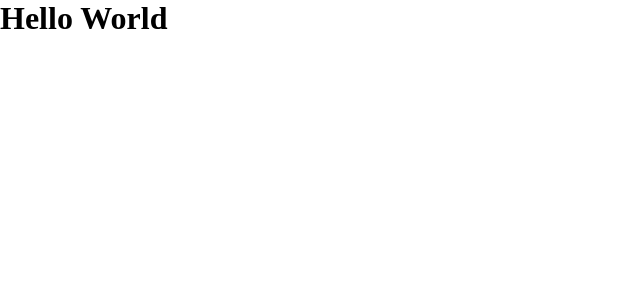
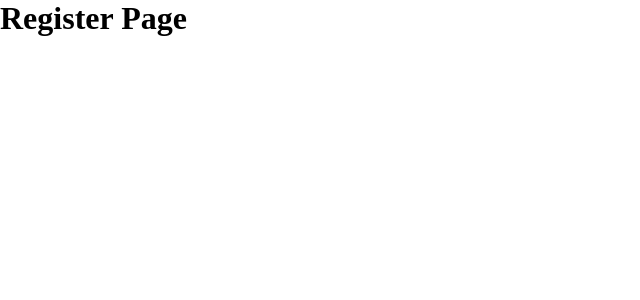
Before and after one commit to PilarczykM/Slack-Chat-App, a React (Create React App) app in the folder slack-on-hooks/: page /register in a window 1280 px wide. Shown: the top 300 px of the page, without its empty margins (0-640 px from the left). Built offline with nearby package versions, Linux system fonts and the light colour scheme.

Commit message:
Adding router to project. Adding register page and login page

```diff
--- a/slack-on-hooks/package.json
+++ b/slack-on-hooks/package.json
@@ -8,6 +8,7 @@
     "@testing-library/user-event": "^7.2.1",
     "react": "^16.13.1",
     "react-dom": "^16.13.1",
+    "react-router-dom": "^5.1.2",
     "react-scripts": "3.4.1",
     "styled-components": "^5.1.0"
   },
--- /dev/null
+++ b/slack-on-hooks/src/Auth/Login.js
@@ -0,0 +1,5 @@
+import React from "react";
+
+const Login = () => <h1>Login Page</h1>;
+
+export default Login;
--- /dev/null
+++ b/slack-on-hooks/src/Auth/Register.js
@@ -0,0 +1,5 @@
+import React from "react";
+
+const Register = () => <h1>Register Page</h1>;
+
+export default Register;
--- a/slack-on-hooks/src/index.js
+++ b/slack-on-hooks/src/index.js
@@ -1,8 +1,12 @@
 import React from "react";
 import ReactDOM from "react-dom";
+import { BrowserRouter as Router, Switch, Route } from "react-router-dom";
 import { createGlobalStyle } from "styled-components";
 
 import App from "./App";
+import Register from "./Auth/Register";
+import Login from "./Auth/Login";
+
 import * as serviceWorker from "./serviceWorker";
 
 const GlobalStyle = createGlobalStyle`
@@ -15,10 +19,20 @@
   }
 `;
 
+const Root = () => (
+  <Router>
+    <Switch>
+      <Route exact path="/" component={App} />
+      <Route path="/login" component={Login} />
+      <Route path="/register" component={Register} />
+    </Switch>
+  </Router>
+);
+
 ReactDOM.render(
   <React.StrictMode>
     <GlobalStyle />
-    <App />
+    <Root />
   </React.StrictMode>,
   document.getElementById("root")
 );
```
Also changed, not shown: 1 other file (tests, documents, lock files or other folders).
